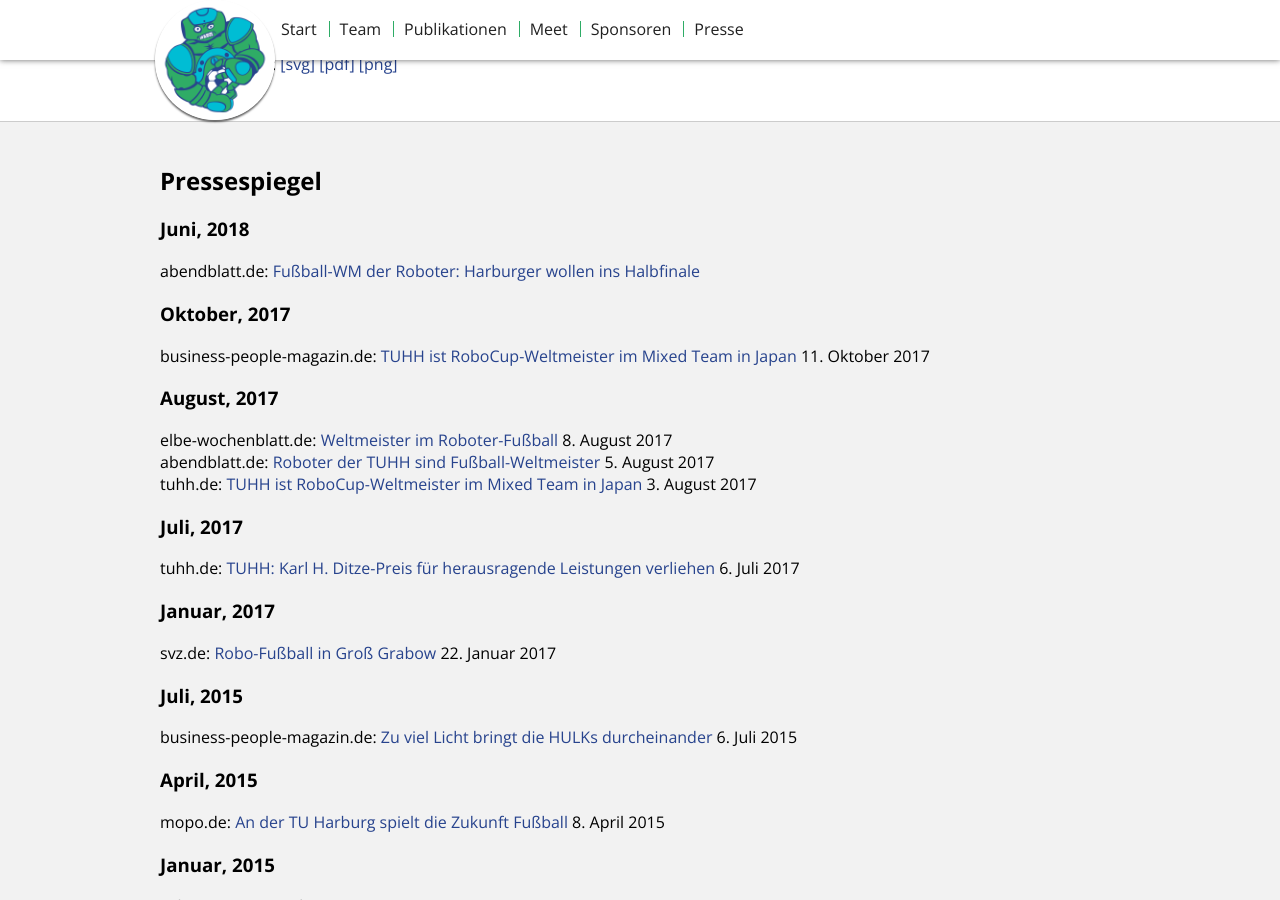
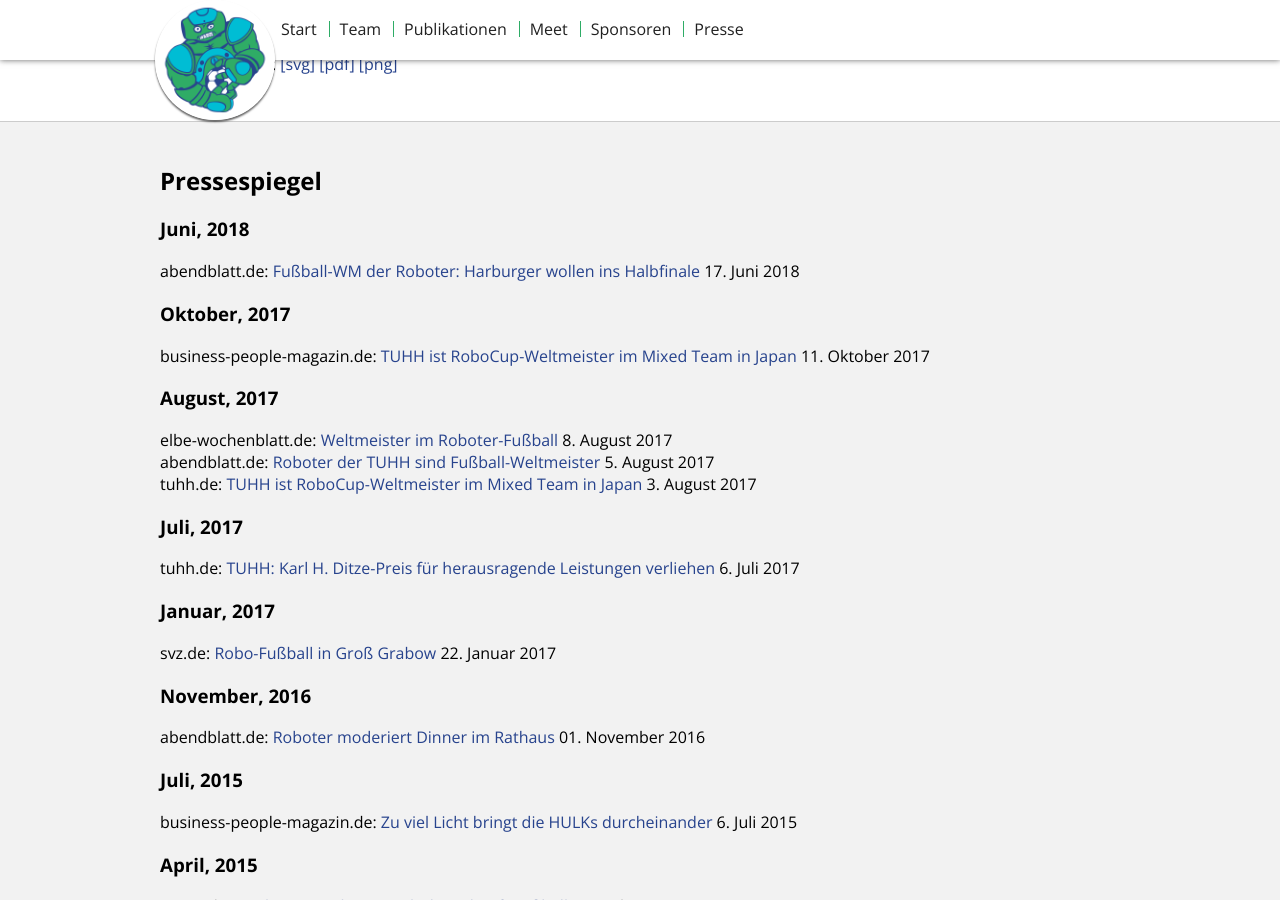
Before and after one commit to HULKs/hulks.github.io, a Jekyll site: the page built from press/index.html, in a window 1280 px wide and 900 px high, scrolled down 429 px. Built offline with Jekyll 4.4.1, drawn with Linux system fonts in a browser that asks for light colours.

Commit message:
Update pressespiegel

```diff
--- a/press/index.html
+++ b/press/index.html
@@ -28,7 +28,7 @@
     <div class="container">
       <h2>Pressespiegel</h2>
       <h3>Juni, 2018</h3>
-      <p>abendblatt.de: <a href="https://www.abendblatt.de/hamburg/article214610037/Fussball-WM-der-Roboter-Harburger-wollen-ins-Halbfinale.html" target="_blank">Fußball-WM der Roboter: Harburger wollen ins Halbfinale</a>
+      <p>abendblatt.de: <a href="https://www.abendblatt.de/hamburg/article214610037/Fussball-WM-der-Roboter-Harburger-wollen-ins-Halbfinale.html" target="_blank">Fußball-WM der Roboter: Harburger wollen ins Halbfinale</a> 17. Juni 2018</p>
       <h3>Oktober, 2017</h3>
       <p>business-people-magazin.de: <a href="http://www.business-people-magazin.de/newsgate/tuhh-ist-robocup-weltmeister-im-mixed-team-in-japan-17794/">TUHH ist RoboCup-Weltmeister im Mixed Team in Japan</a> 11. Oktober 2017</p>
       <h3>August, 2017</h3>
@@ -39,6 +39,8 @@
       <p>tuhh.de: <a href="https://intranet.tuhh.de/aktuell/pressemitteilung_einzeln.php?id=11168&Lang=de">TUHH: Karl H. Ditze-Preis für herausragende Leistungen verliehen</a> 6. Juli 2017</p>
       <h3>Januar, 2017</h3>
       <p>svz.de: <a href="https://www.svz.de/lokales/guestrower-anzeiger/robo-fussball-in-gross-grabow-id15904451.html">Robo-Fußball in Groß Grabow</a> 22. Januar 2017</p>
+      <h3>November, 2016</h3>
+      <p>abendblatt.de: <a href="https://www.abendblatt.de/hamburg/article208626639/Erster-Roboter-haelt-Rede-im-Hamburger-Rathaus.html">Roboter moderiert Dinner im Rathaus</a> 01. November 2016</p>
       <h3>Juli, 2015</h3>
       <p>business-people-magazin.de: <a href="http://www.business-people-magazin.de/event/bericht/zu-viel-licht-bringt-die-hulks-durcheinander-1639/">Zu viel Licht bringt die HULKs durcheinander</a> 6. Juli 2015</p>
       <h3>April, 2015</h3>
```
